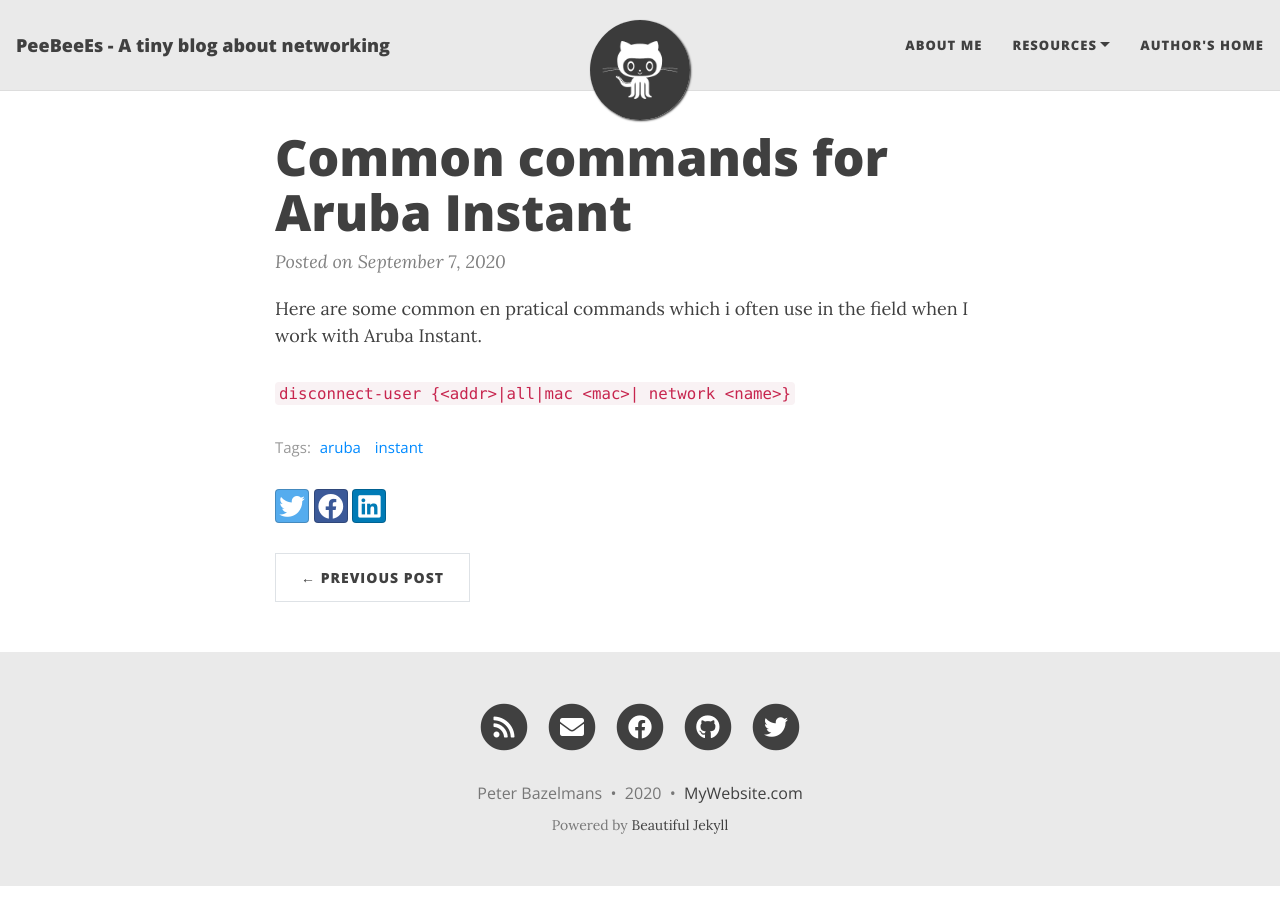
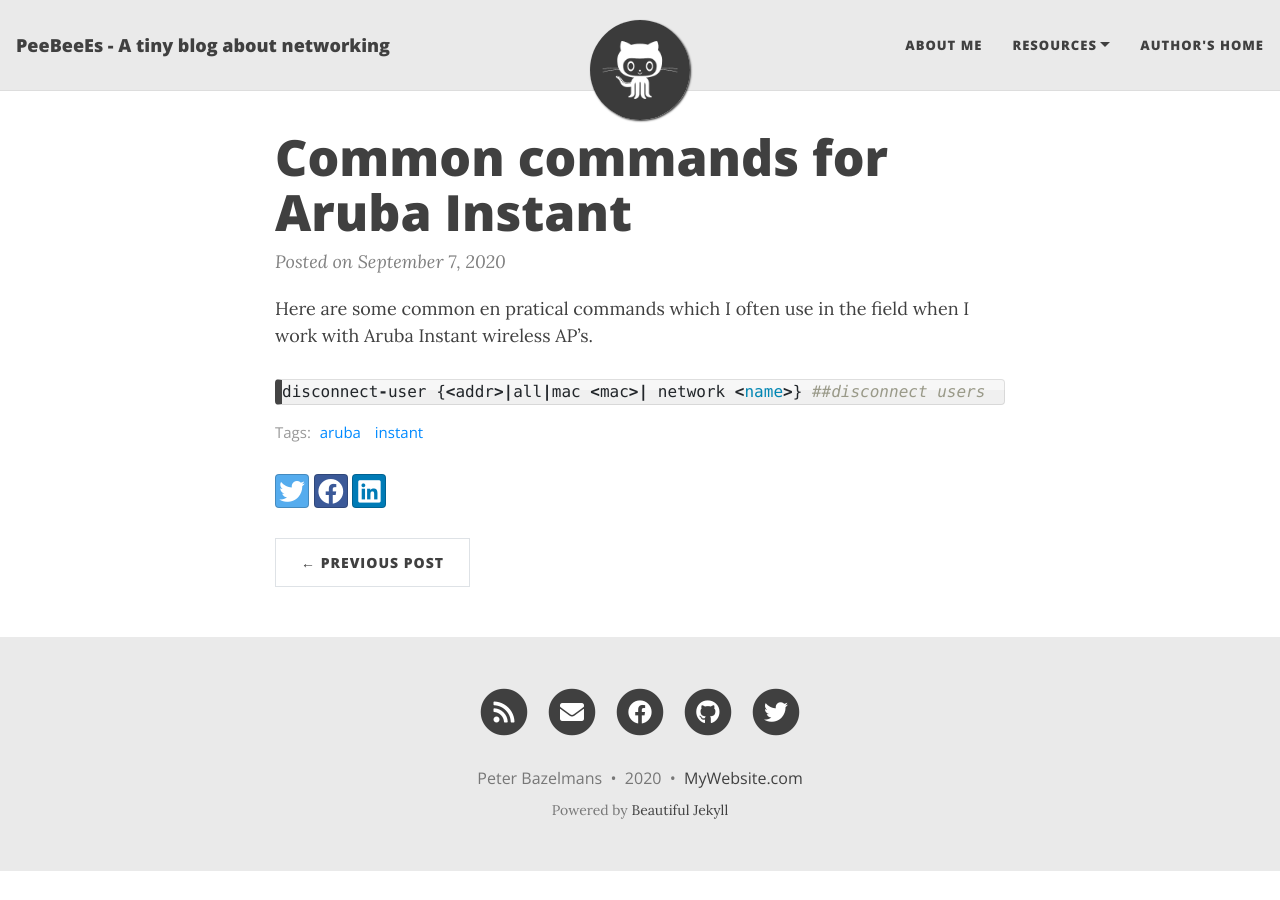
Before and after one commit to pbazelmans/pbazelmans.github.io, a Jekyll site: the page built from _posts/2020-09-07-aruba-instant.md, in a window 1280 px wide. Built offline with Jekyll 4.4.1, drawn with Linux system fonts in a browser that asks for light colours; nearby versions of some CDN libraries.

Commit message:
Update 2020-09-07-aruba-instant.md

```diff
--- a/_posts/2020-09-07-aruba-instant.md
+++ b/_posts/2020-09-07-aruba-instant.md
@@ -3,6 +3,8 @@
 title:  "Common commands for Aruba Instant"
 tags: [aruba, instant]
 ---
-Here are some common en pratical commands which i often use in the field when I work with Aruba Instant.
+Here are some common en pratical commands which I often use in the field when I work with Aruba Instant wireless AP's.
 
-`disconnect-user {<addr>|all|mac <mac>| network <name>}`
+{% highlight ruby %}
+disconnect-user {<addr>|all|mac <mac>| network <name>} ##disconnect users
+{% endhighlight %}
```
